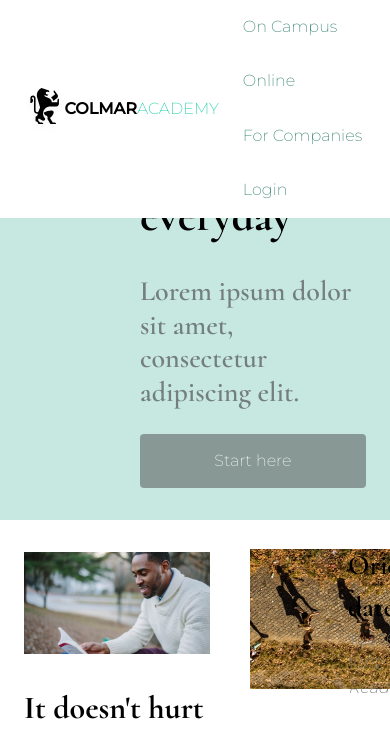
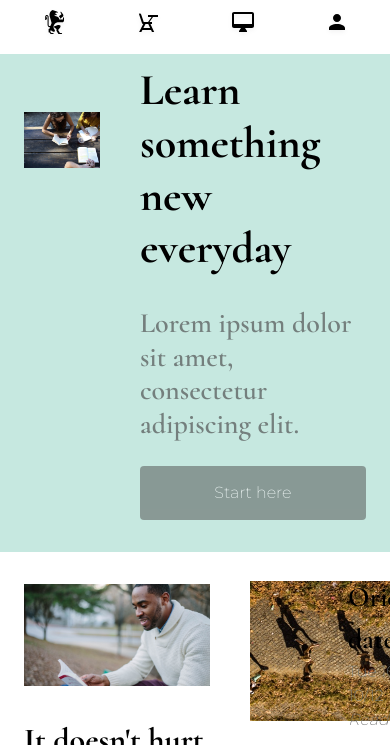
Before and after one commit to andreaargyle/ColmarAcademy, a plain HTML site: page index.html in a window 390 px wide. Shown: the top 745 px of the page. Drawn offline with Linux system fonts and the light colour scheme.

Commit message:
Add Header Media Queries

```diff
--- a/index.html
+++ b/index.html
@@ -12,11 +12,11 @@
   <body>
     <!-- Header Section -->
     <header>
+      <!-- Desktop Navigation -->
       <div class="logo">
         <img src="./resources/images/ic-logo.svg" />
         <span class="bold">COLMAR</span><span class="name">ACADEMY</span>
       </div>
-      <!-- Navigation -->
       <nav>
           <ul class="desktop-nav">
             <li>
@@ -32,7 +32,12 @@
               <a href="#">Login</a>
             </li>
           </ul>
+        </nav>
+      <!-- Mobile Navigation -->
       <ul class="mobile-nav">
+        <li>
+          <a href="#"><img src="./resources/images/ic-logo.svg" /></a>
+        </li>
         <li>
           <a href="#"><img src="./resources/images/ic-on-campus.svg" /></a>
         </li>
@@ -42,8 +47,7 @@
         <li>
           <a href="#"><img src="./resources/images/ic-login.svg" /></a>
         </li>
-        </div>
-      </nav>
+      </ul>
     </header>
 
     <!-- Main Section -->
--- a/resources/css/style.css
+++ b/resources/css/style.css
@@ -146,6 +146,21 @@ nav li:hover {
   display: none;
 }
 
+/* Media Queries - Navigation */
+
+@media only screen and (max-width: 900px) {
+  .desktop-nav, .logo {
+    display: none;
+  }
+  .mobile-nav {
+    width: 100%;
+    display: flex;
+    justify-content: space-around;
+    align-items: center;
+    padding: 0.5rem;
+  }
+}
+
 /* Learning Section */
 
 #learning {
@@ -184,6 +199,14 @@ nav li:hover {
   color: #fff;
 }
 
+/* Media Queries - Learning */
+
+@media only screen and (max-width: 900px) {
+  #learning {
+    padding-top: 4rem;
+  }
+
+}
 /* Information Section */
 
 #information {
@@ -298,8 +321,3 @@ footer {
 footer a {
   padding-left: 2rem;
 }
-
-/* Media Queries */
-@media only screen and (max-width: 1024px) {
-
-}
```
Lines whose indentation alone changed are shown as unchanged.
